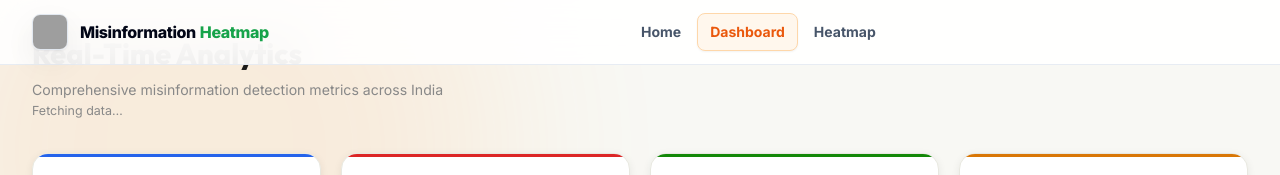
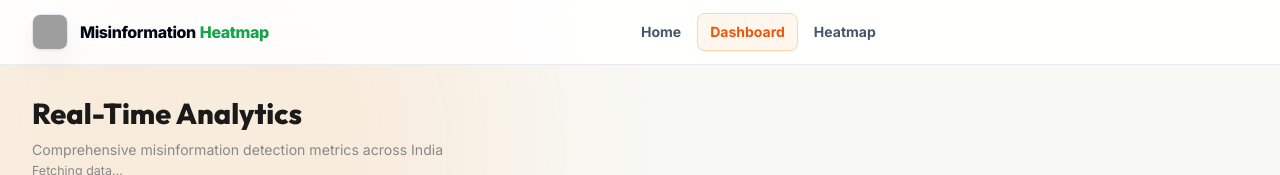
Before and after one commit to Dhiman07-cyber/misinformation-heatmap, a website built with Vite: page frontend/dashboard.html in a window 1280 px wide. Shown: the top 175 px of the page. Built offline with nearby package versions, Linux system fonts and the light colour scheme; no server answers; grey boxes are pictures that could not be loaded.

Commit message:
style: add padding-top to page-title on dashboard

```diff
--- a/frontend/dashboard.html
+++ b/frontend/dashboard.html
@@ -369,7 +369,7 @@
     <div class="main">
         <!-- Header -->
         <div class="page-header">
-            <div class="page-title">Real-Time Analytics</div>
+            <div class="page-title" style="padding-top: 60px;">Real-Time Analytics</div>
             <div class="page-sub">Comprehensive misinformation detection metrics across India</div>
             <div class="last-updated" id="last-updated">Fetching data…</div>
         </div>
```
